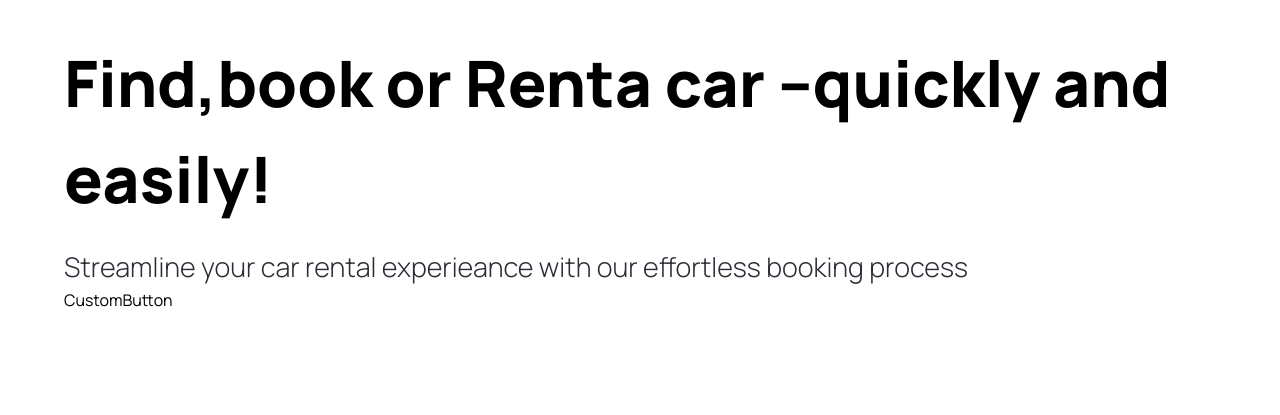
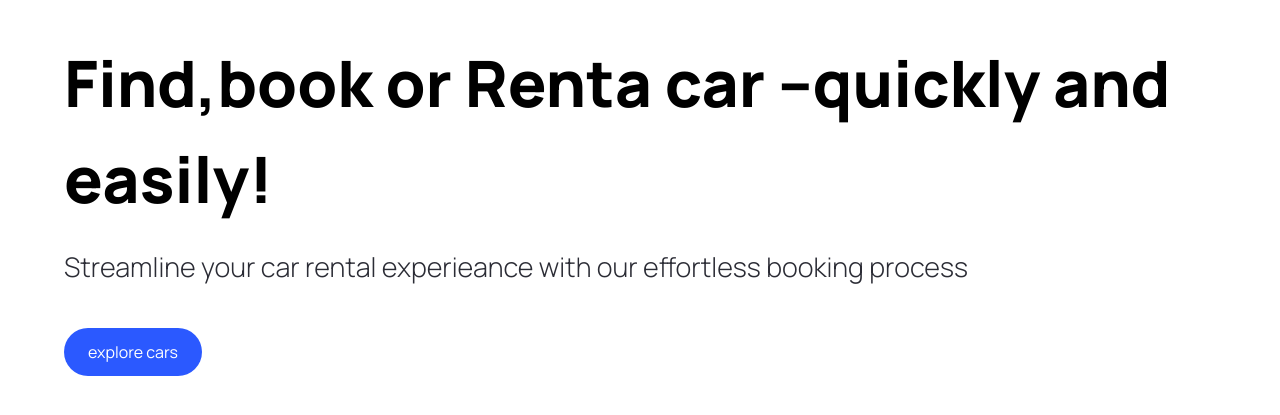
Before and after one commit to misikir21/speedcars, a Next.js app: page / in a window 1280 px wide. Shown: the part 109-524 px from the top of the page. Built offline with nearby package versions, Linux system fonts and the light colour scheme.

Commit message:
add c custom button into hero section

```diff
--- a/components/CustomButton.tsx
+++ b/components/CustomButton.tsx
@@ -1,7 +1,22 @@
+"use client";
 import React from "react";
-
-function CustomButton() {
-  return <div>CustomButton</div>;
+import { CustomButtonProps } from "@/types";
+import Image from "next/image";
+function CustomButton({
+  title,
+  containerStyles,
+  handleClick,
+}: CustomButtonProps) {
+  return (
+    <button
+      disabled={false}
+      type={"button"}
+      className={`custom-btn ${containerStyles}`}
+      onClick={() => {}}
+    >
+      <span className={`flex-1`}>{title}</span>
+    </button>
+  );
 }
 
 export default CustomButton;
--- a/components/Hero.tsx
+++ b/components/Hero.tsx
@@ -1,6 +1,8 @@
+"use client";
 import React from "react";
 import { CustomButton } from ".";
 function Hero() {
+  const handleScroll = () => {};
   return (
     <div className="hero">
       <div className="flex-1 pt-36 padding-x">
@@ -11,7 +13,11 @@
           Streamline your car rental experieance with our effortless booking
           process
         </p>
-        <CustomButton />
+        <CustomButton
+          title="explore cars"
+          handleClick={handleScroll}
+          containerStyles="bg-primary-blue text-white rounded-full mt-10"
+        />
       </div>
     </div>
   );
--- /dev/null
+++ b/types/index.tsx
@@ -0,0 +1,6 @@
+import { MouseEventHandler } from "react";
+export interface CustomButtonProps {
+  title: string;
+  containerStyles?: string;
+  handleClick?: MouseEventHandler<HTMLButtonElement>;
+}
```
